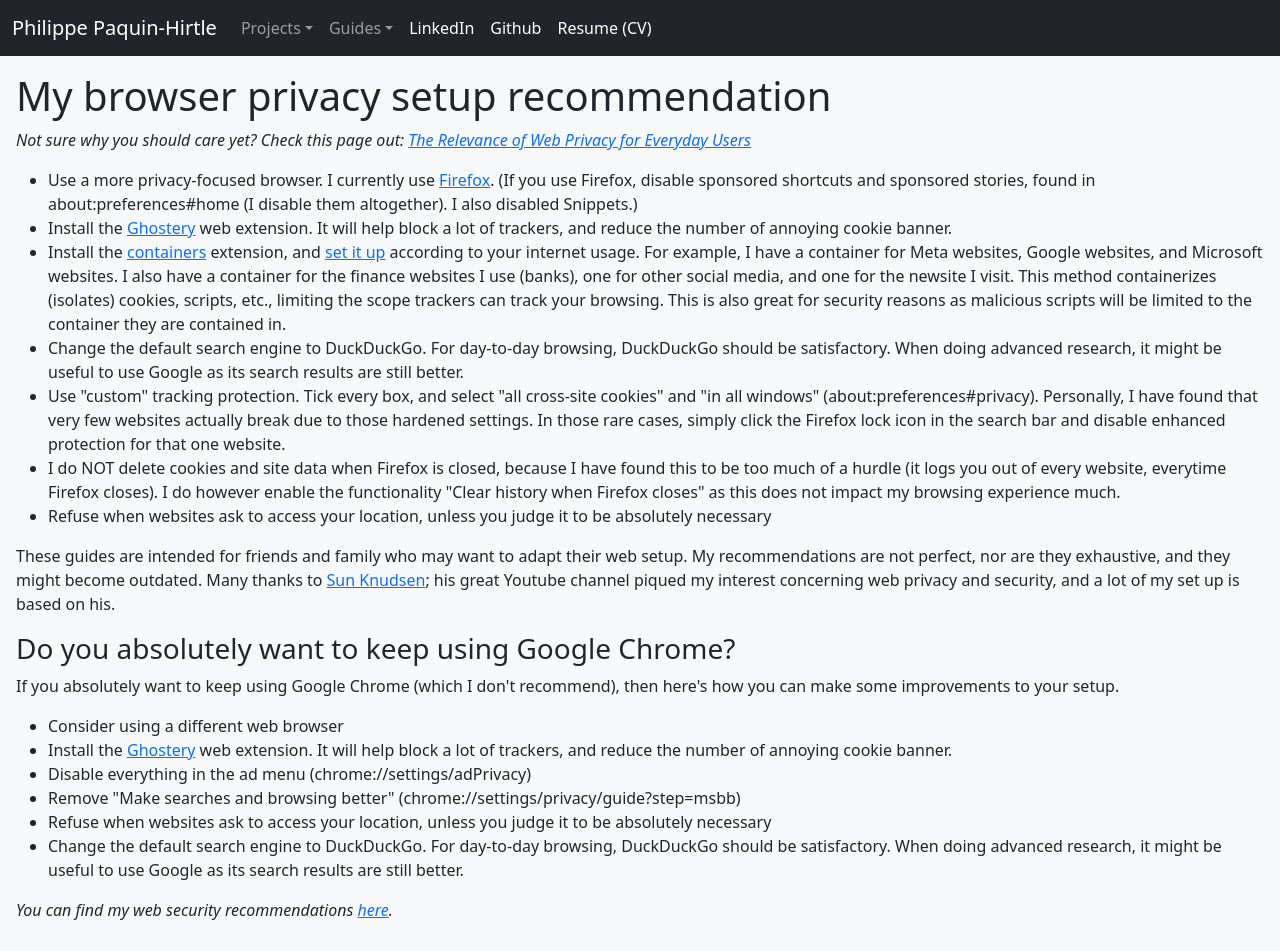
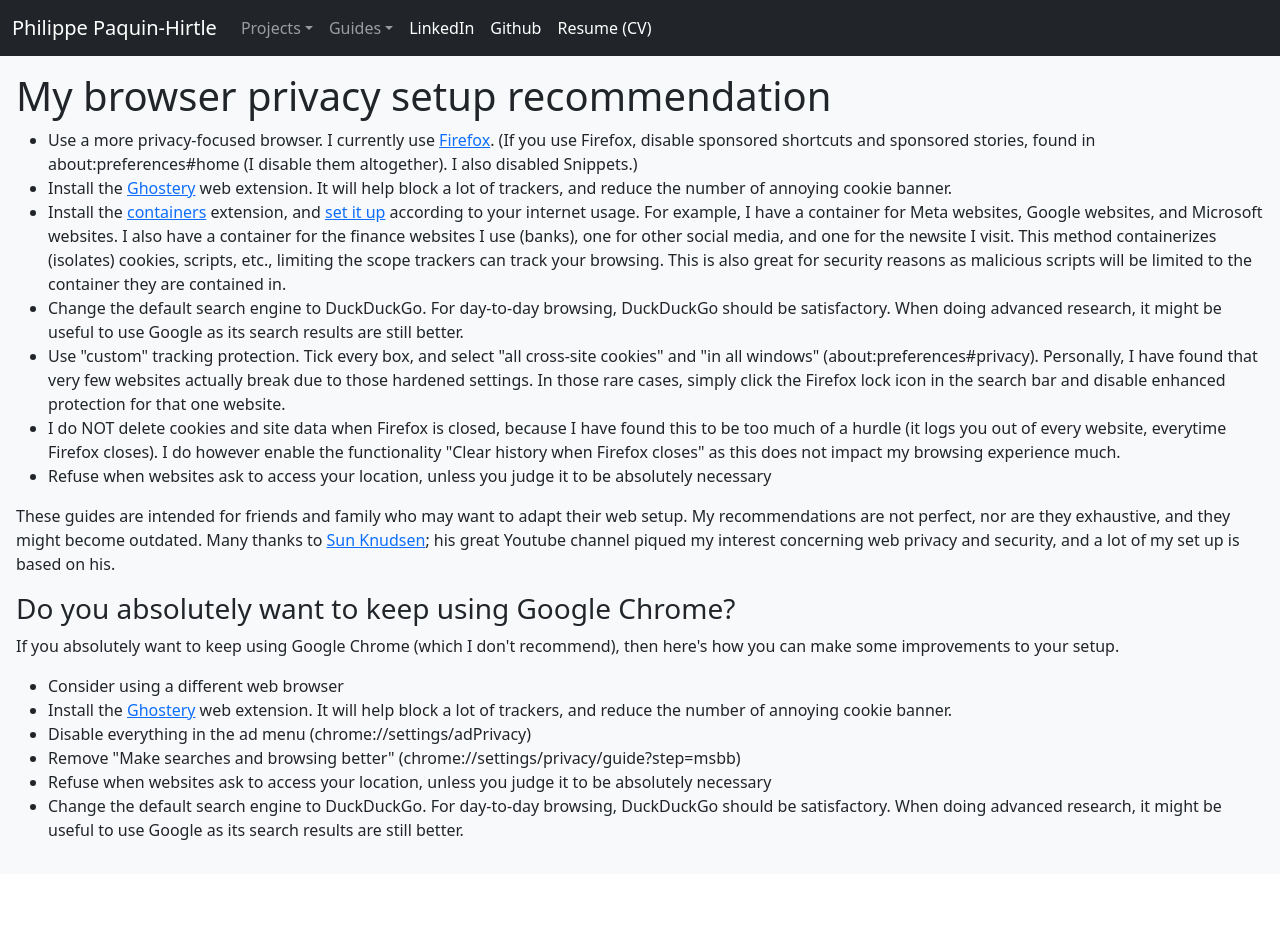
Before and after one commit to PhilippePH/PhilippePH.github.io, a React (Create React App) app: page /guides/privacyRecommendation in a window 1280 px wide. Shown: the top 951 px of the page. After the commit the page ends 874 px from the top, so only its background shows below. Built offline with nearby package versions, Linux system fonts and the light colour scheme.

Commit message:
updated navbar

```diff
--- a/src/components/Guides/BrowserSecurity.js
+++ b/src/components/Guides/BrowserSecurity.js
@@ -4,7 +4,6 @@
   return(
     <Fragment>
       <h2>Web Security Recommendations</h2>
-
         <ul>
           <li><b>Make your updates:</b> This is one of the best security practices there are. Browser updates takes only one or two seconds, and could be fixing important vulnerabilities.</li>
 
@@ -23,10 +22,7 @@
             </ul>
           </li>
         </ul>
-
       <p>These guides are intended for friends and family who may want to adapt their web setup. My recommendations are not exhaustive, and might become outdated. Many thanks to <a href="https://sunknudsen.com/">Sun Knudsen</a>; his great Youtube channel piqued my interest concerning web privacy and security, and a lot of my set up is based on his.</p>
-
-      <p><i>You can find my web privacy recommendations <a href="../browserPrivacy/privacy.html">here</a></i>.</p>
   </Fragment>
   )
 }
--- a/src/components/Guides/PrivacyRecommendation.js
+++ b/src/components/Guides/PrivacyRecommendation.js
@@ -4,8 +4,6 @@
   return(
     <Fragment>
       <h1>My browser privacy setup recommendation</h1>
-        <p><i>Not sure why you should care yet? Check this page out: <a href="./privacyRelevance.html">The Relevance of Web Privacy for Everyday Users</a></i></p>
-
         <ul>
           <li>Use a more privacy-focused browser. I currently use <a href="https://www.mozilla.org/en-CA/firefox/new/">Firefox</a>. (If you use Firefox,
             disable sponsored shortcuts and sponsored stories, found in about:preferences#home (I disable them altogether). I also disabled Snippets.)</li>
@@ -46,8 +44,6 @@
             <li>Refuse when websites ask to access your location, unless you judge it to be absolutely necessary</li>
             <li>Change the default search engine to DuckDuckGo. For day-to-day browsing, DuckDuckGo should be satisfactory. When doing advanced research, it might be useful to use Google as its search results are still better.</li>
           </ul>
-
-          <p><i>You can find my web security recommendations <a href="../webSecurityRecommendations/security.html">here</a>. </i></p>
   </Fragment>
   )
 }
--- a/src/components/Guides/PrivacyRelevance.js
+++ b/src/components/Guides/PrivacyRelevance.js
@@ -55,8 +55,6 @@
             engage in open discourse, and challenge the status quo without fear of government or corporate monitoring.
           </p>
 
-        <h4>I have also written some <a href="./privacy.html"> web privacy recommendations</a>, and <a href="../webSecurityRecommendations/security.html">web security recommendations</a>.</h4>
-
         <div>
           <p>Cited sources</p>
           <p>[1] (Sanchez-Rola et al., 2018), (Libert, T. 2018), (Papadopoulos et al., 2019), (Sanchez-Rola et al., 2019), (Bielova et al., 2020)</p>
--- a/src/components/NavBar/NavBar.js
+++ b/src/components/NavBar/NavBar.js
@@ -32,7 +32,7 @@
               </a>
               <ul class="dropdown-menu" aria-labelledby="navbarDropdown">
                 <li><button class="dropdown-item" onClick={() => { navigate("/guides/privacyRelevance")}}>Privacy Relevance</button></li>
-                <li><button class="dropdown-item" onClick={() => { navigate("/guides/privacyRelevance")}}>Privacy Setup</button></li>
+                <li><button class="dropdown-item" onClick={() => { navigate("/guides/privacyRecommendation")}}>Privacy Setup</button></li>
                 <li><hr class="dropdown-divider"/></li>
                 <li><button class="dropdown-item" onClick={() => { navigate("/guides/browserSecurity")}}>Security Setup</button></li>
               </ul>
```
Lines whose indentation alone changed are shown as unchanged.
